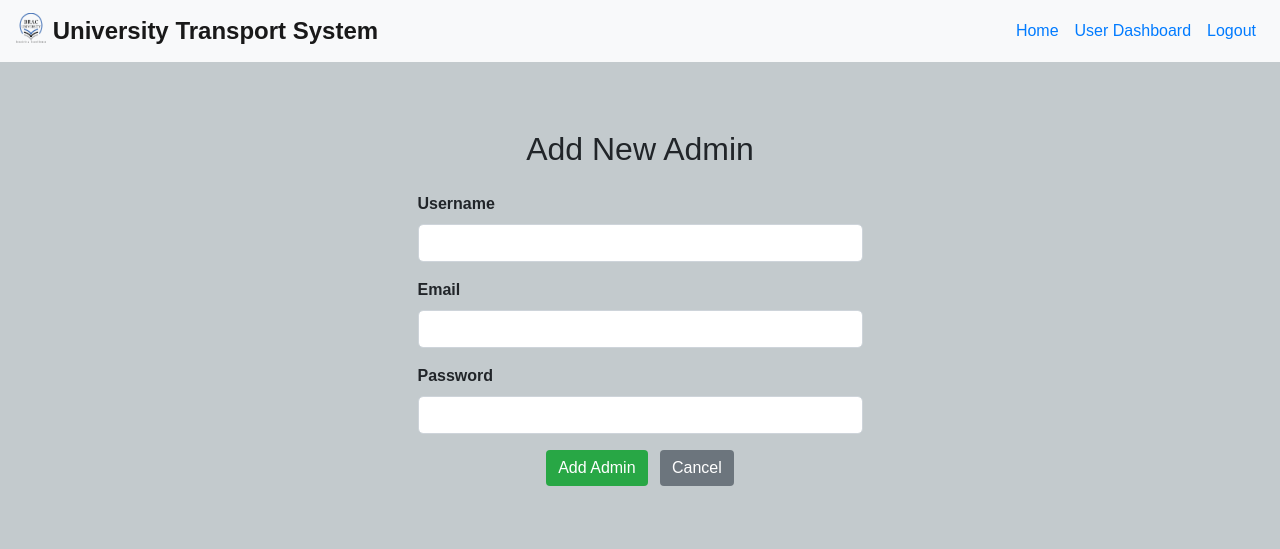
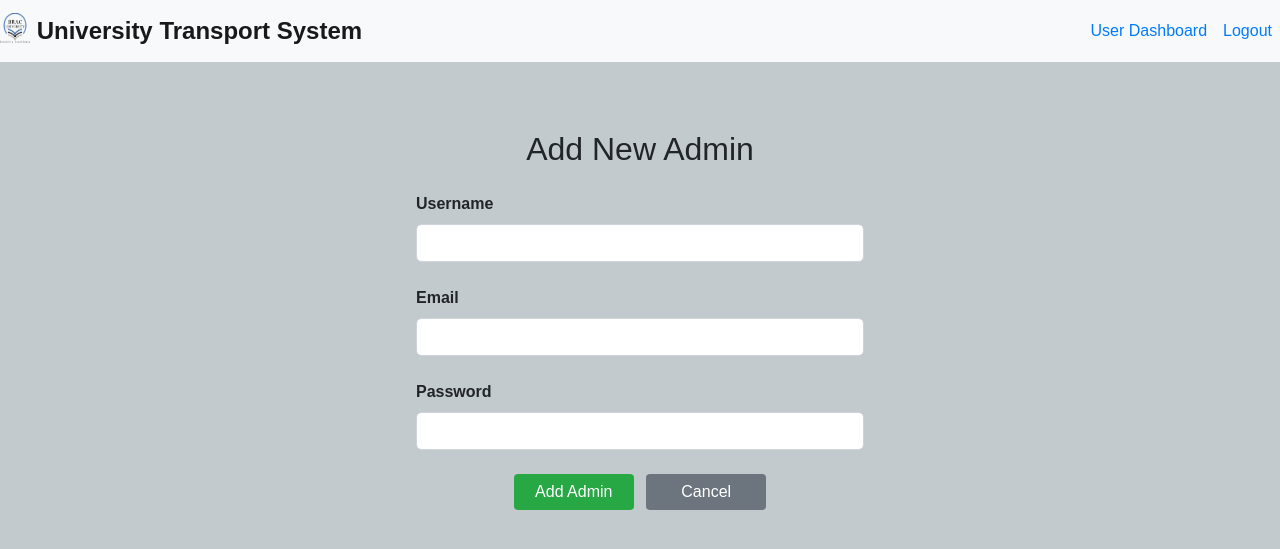
Before and after one commit to Bondhon1/BracuOnlineTransport, a Flask app: page /add_admin in a window 1280 px wide. Shown: the top 549 px of the page. Run offline with Flask 3, Linux system fonts and the light colour scheme; a user stored in the database is signed in; some libraries are stand-ins or nearby versions.

Commit message:
fixed small bugs and navigation bar issues

```diff
--- a/static/css/styles.css
+++ b/static/css/styles.css
@@ -140,3 +140,10 @@
     background-color: #dc3545;
     border: none;
 }
+.form-group {
+    margin-bottom: 1.5rem !important; /* Extra spacing if needed */
+}
+
+.text-center .btn {
+    min-width: 120px; /* Uniform button width */
+}
--- a/templates/add_admin.html
+++ b/templates/add_admin.html
@@ -7,21 +7,25 @@
         <div class="col-md-6">
             <form method="POST" action="">
                 {{ form.hidden_tag() }}
-                <div class="form-group">
+
+                <div class="form-group mb-4">
                     {{ form.username.label(class="form-label") }}
                     {{ form.username(class="form-control") }}
                 </div>
-                <div class="form-group">
+
+                <div class="form-group mb-4">
                     {{ form.email.label(class="form-label") }}
                     {{ form.email(class="form-control") }}
                 </div>
-                <div class="form-group">
+
+                <div class="form-group mb-4">
                     {{ form.password.label(class="form-label") }}
                     {{ form.password(class="form-control") }}
                 </div>
-                <div class="text-center">
-                    {{ form.submit(class="btn btn-success") }}
-                    <a href="{{ url_for('admin_dashboard') }}" class="btn btn-secondary ml-2">Cancel</a>
+
+                <div class="text-center mt-4">
+                    {{ form.submit(class="btn btn-success me-2") }}
+                    <a href="{{ url_for('admin_dashboard') }}" class="btn btn-secondary">Cancel</a>
                 </div>
             </form>
         </div>
--- a/templates/app.html
+++ b/templates/app.html
@@ -8,29 +8,32 @@
   <!-- Favicon -->
   <link rel="icon" href="{{ url_for('static', filename='images/logo.png') }}" type="image/png">
 
-  <link rel="stylesheet" href="https://cdn.jsdelivr.net/npm/bootstrap@4.6.2/dist/css/bootstrap.min.css">
+  <!-- Only Include Bootstrap 5 -->
+  <link href="https://cdn.jsdelivr.net/npm/bootstrap@5.1.3/dist/css/bootstrap.min.css" rel="stylesheet">
+
   <link rel="stylesheet" href="{{ url_for('static', filename='css/styles.css') }}">
-  <script src="https://cdn.jsdelivr.net/npm/jquery@3.6.4/dist/jquery.slim.min.js"></script>
-  <script src="https://cdn.jsdelivr.net/npm/popper.js@1.16.1/dist/umd/popper.min.js"></script>
-  <script src="https://cdn.jsdelivr.net/npm/bootstrap@4.6.2/dist/js/bootstrap.bundle.min.js"></script>
+
 </head>
 <body>
 
-<!-- Navbar in app.html -->
+<!-- Bootstrap 5 JS Bundle -->
+<script src="https://cdn.jsdelivr.net/npm/bootstrap@5.1.3/dist/js/bootstrap.bundle.min.js"></script>
+
+<!-- Navbar -->
 <nav class="navbar navbar-expand-lg navbar-light bg-light">
   <a class="navbar-brand" href="/">
     <img src="{{ url_for('static', filename='images/logo.png') }}" alt="Logo" width="30" height="30" class="d-inline-block align-top">
     University Transport System
   </a>
 
-  <button class="navbar-toggler" type="button" data-toggle="collapse" data-target="#navbarNav" aria-controls="navbarNav" aria-expanded="false" aria-label="Toggle navigation">
+  <button class="navbar-toggler" type="button" data-bs-toggle="collapse" data-bs-target="#navbarNav" aria-controls="navbarNav" aria-expanded="false" aria-label="Toggle navigation">
     <span class="navbar-toggler-icon"></span>
   </button>
 
   <div class="collapse navbar-collapse" id="navbarNav">
-    <ul class="navbar-nav ml-auto">
-      <li class="nav-item"><a class="nav-link" href="/index">Home</a></li>
+    <ul class="navbar-nav ms-auto">
 
+      <!-- Dashboard Links Based on User Type -->
       {% if 'user_id' in session %}
       <li class="nav-item">
         <a class="nav-link" href="{{ url_for('dashboard') }}">User Dashboard</a>
@@ -41,10 +44,11 @@
       </li>
       {% elif 'admin_id' in session %}
       <li class="nav-item">
-        <a class="nav-link" href="{{ url_for('Admindashboard') }}">Admin Dashboard</a>
+        <a class="nav-link" href="{{ url_for('admin_dashboard') }}">Admin Dashboard</a>
       </li>
       {% endif %}
 
+      <!-- Authentication Links -->
       {% if 'user_id' in session or 'staff_id' in session or 'admin_id' in session %}
       <li class="nav-item">
         <a class="nav-link" href="{{ url_for('logout') }}">Logout</a>
@@ -57,8 +61,8 @@
       {% endif %}
     </ul>
   </div>
+</nav>
 
-</nav>
 <!-- Main content -->
 {% block content %}
 {% endblock %}
--- a/templates/view_users.html
+++ b/templates/view_users.html
@@ -28,8 +28,5 @@
         </tbody>
     </table>
 </div>
-<div class="col-md-6 text-right">
 
-    <a href="/admin_logout" class="btn btn-danger mb-3">Logout</a>  <!-- Logout button -->
-</div>
 {% endblock %}
```
Also changed, not shown: templates/admin_dashboard.html (+12 -0 lines), static/uploads/20220216_170234.jpg (added).
